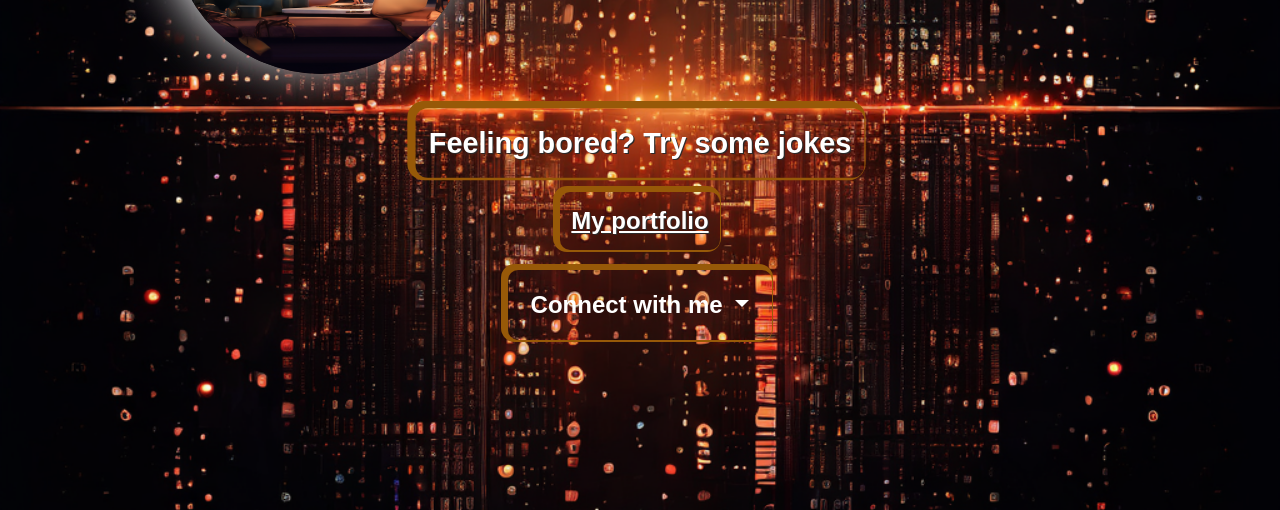
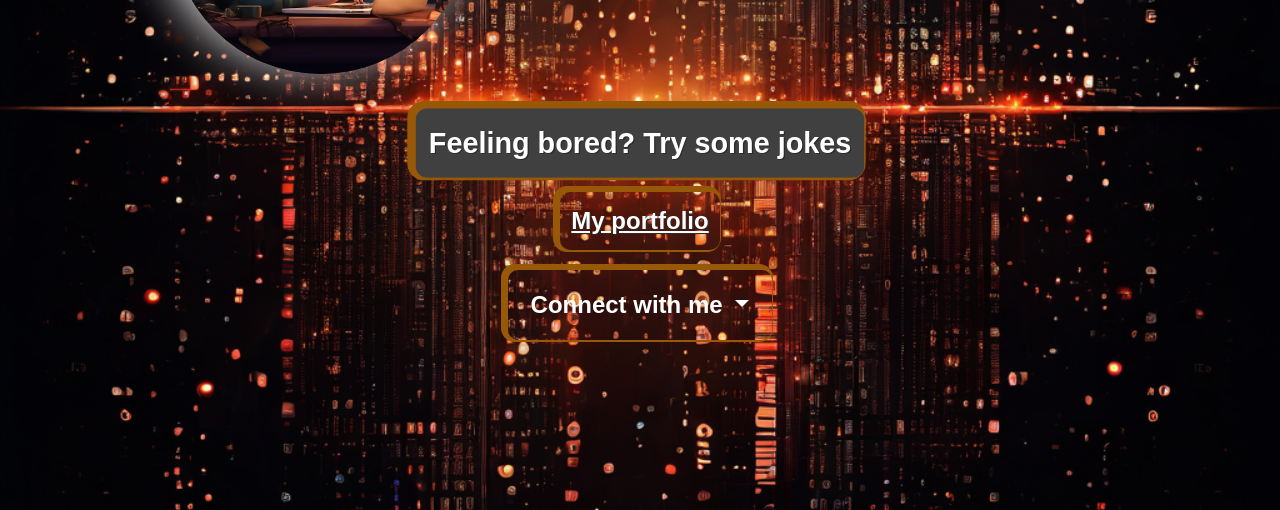
Before and after one commit to chari00/sbc-week3-bootstrap-jquery, a plain HTML site: page index.html in a window 1280 px wide. In both pictures the pointer is over the button 640 px from the left and 433 px from the top of the page. Shown: the part 290-800 px from the top of the page. Drawn offline with nearby package versions, Linux system fonts and the light colour scheme.

Commit message:
further update readme file and add background color to hover buttons.

```diff
--- a/assets/styles/style.css
+++ b/assets/styles/style.css
@@ -179,4 +179,5 @@ p,
 .portfolio:hover,
 .dropdown:hover {
   animation: growButton 0.3s ease forwards;
+  background-color: rgb(65, 64, 64);
 }
```
Also changed, not shown: 1 other file.
